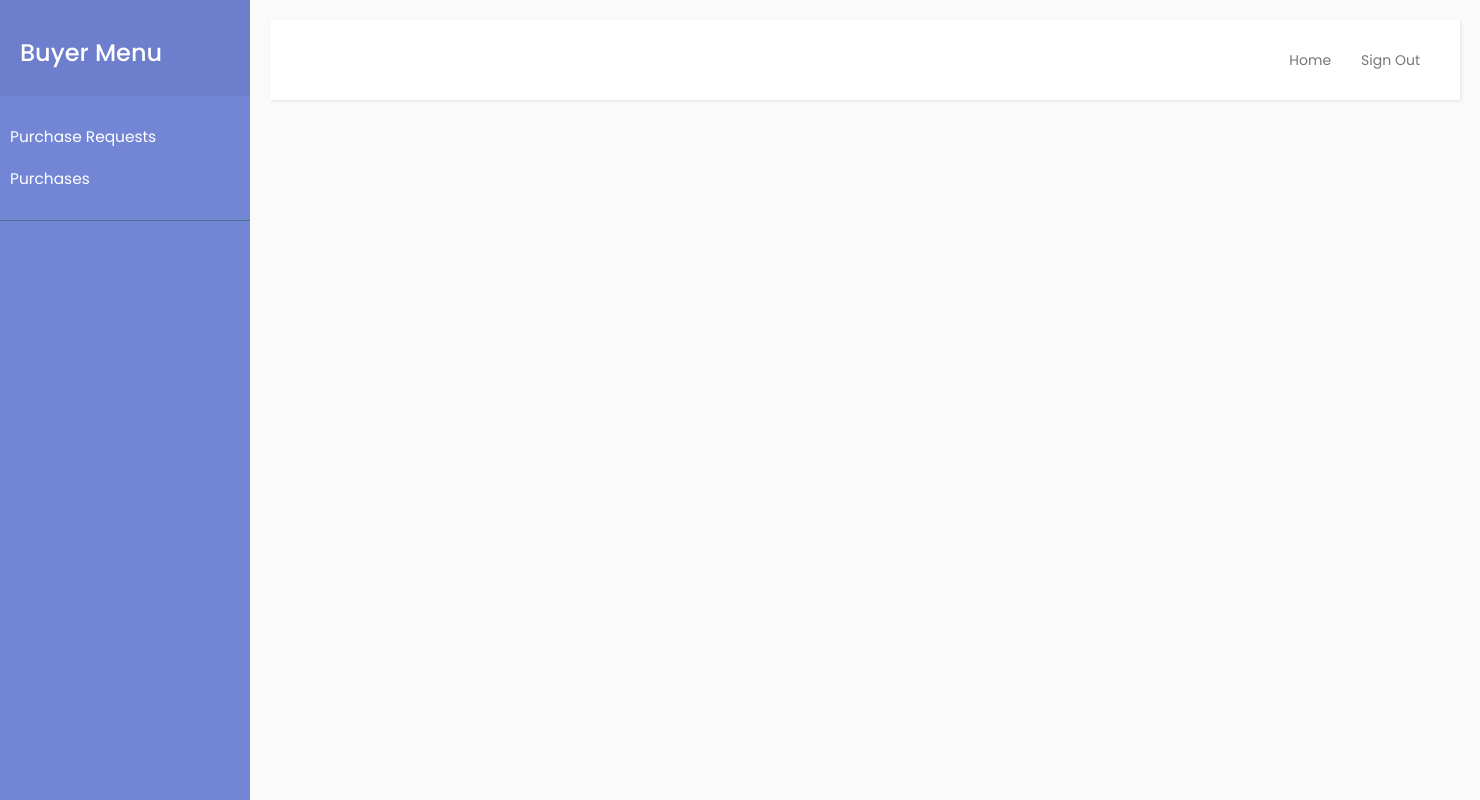
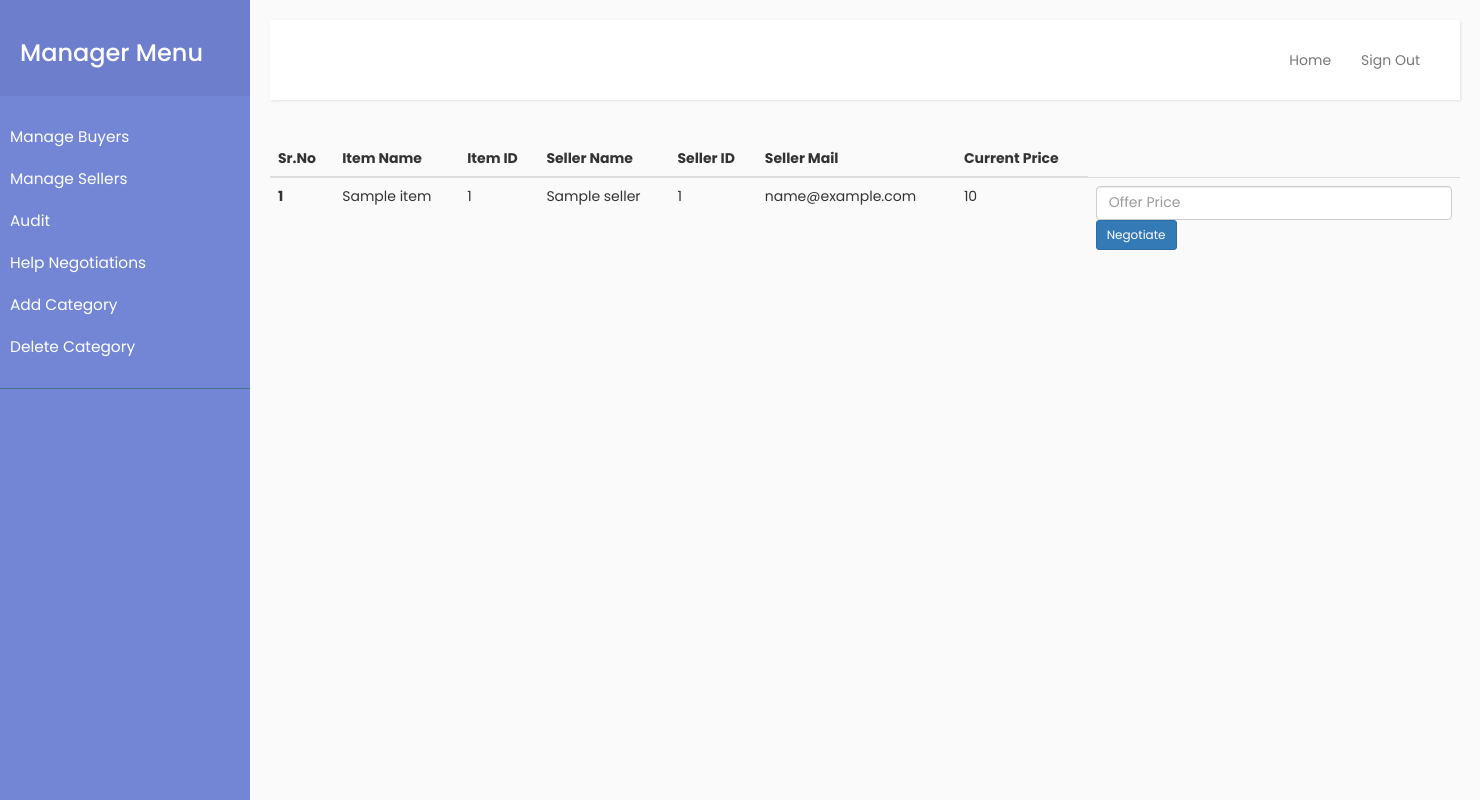
Before and after one commit to anandparikh4/OSP, a Flask app: template app/templates/buyer/purchase_requests.html in a window 1480 px wide. Run offline with Flask 2, Linux system fonts and the light colour scheme; the template is opened without the code that fills it: most values are stand-ins (such as "Sample title", 1, 10 or a date in 2020); some libraries are stand-ins or nearby versions.

Commit message:
chal ja bhai please

```diff
--- a/app/templates/buyer/purchase_requests.html
+++ b/app/templates/buyer/purchase_requests.html
@@ -1,7 +1,42 @@
-{% extends "buyer/base.html" %}
+{% extends "manager/base.html" %}
 
-{% block title %}Purchase Requests{% endblock title %}
+{% block title %}MPurchase Requests{% endblock title %}
 
 {% block main %}
+<form method="GET" id="my_form"></form>
 
+<table class="table">
+    <thead>
+        <tr>
+            <th scope="col">Sr.No</th>
+            <th scope="col">Item Name</th>
+            <th scope="col">Item ID</th>
+            <th scope="col">Seller Name</th>
+            <th scope="col">Seller ID</th>
+            <th scope="col">Seller Mail</th>
+            <th scope="col">Current Price</th>
+        </tr>
+    </thead>
+
+    {% for order in orders %}
+        <tbody>
+        <tr>
+            <th scope="row">{{ loop.index }}</th>
+            <td>{{order.item.name}}</td>
+            <td>{{order.item.uid}}</td>
+            <td>{{order.seller.name}}</td>
+            <td>{{order.seller.uid}}</td>
+            <td>{{order.seller.email}}</td>
+            <td>{{order.offer_price}}</td>
+            <td>
+                <form action="/buyer/purchase_requests" method="POST">
+                    <input type="text" name="uid" value="{{order.uid}}" hidden>
+                    <input class="form-control mr-sm-2" type="number" placeholder="Offer Price" name = "offer" required>
+                    <button type="submit" class="btn btn-primary btn-sm">Negotiate</button>
+                </form>
+            </td>
+        </tr>
+        </tbody>
+    {% endfor %}
+</table>
 {% endblock main %}
--- a/app/views.py
+++ b/app/views.py
@@ -396,6 +396,18 @@ def buyer():
 @is_buyer
 @login_required
 def purchase_requests():
+    req = request.form
+    if request.method == "POST":
+        update_order = Order.objects(uid = req["uid"]).first()
+        success,msg = update_order.negotiate(req["offer"])
+        if success == False:
+            flash(msg,"error")
+
+        return render_template("buyer/purchase_requests.html", orders = Order.objects(buyer=current_user))
+
+
+
+
     return render_template("buyer/purchase_requests.html")
 
 @app.route("/buyer/purchases" , methods = ["GET" ,"POST"])
--- a/osp/classes/order.py
+++ b/osp/classes/order.py
@@ -38,7 +38,7 @@ class Order(Document):
 
     def negotiate(self, offer):
         if offer < 0:
-            raise Exception("Please enter a valid offer price")
+            return False, "Please enter a valid offer price"
         self.offer_price = offer
         return True, "Offer placed"
 
```
